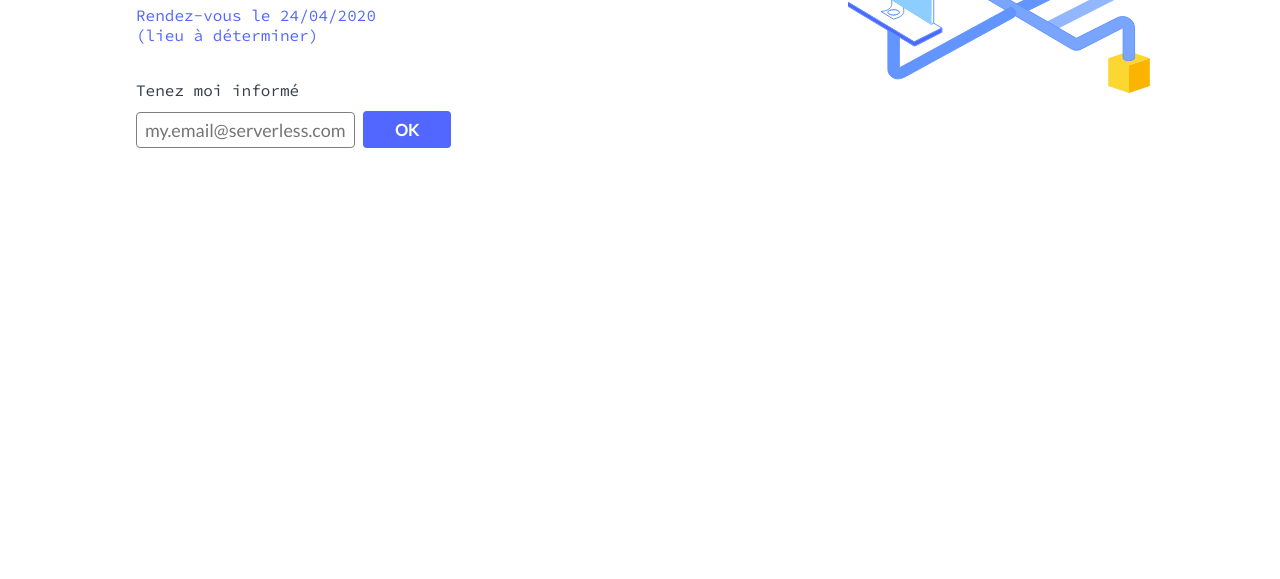
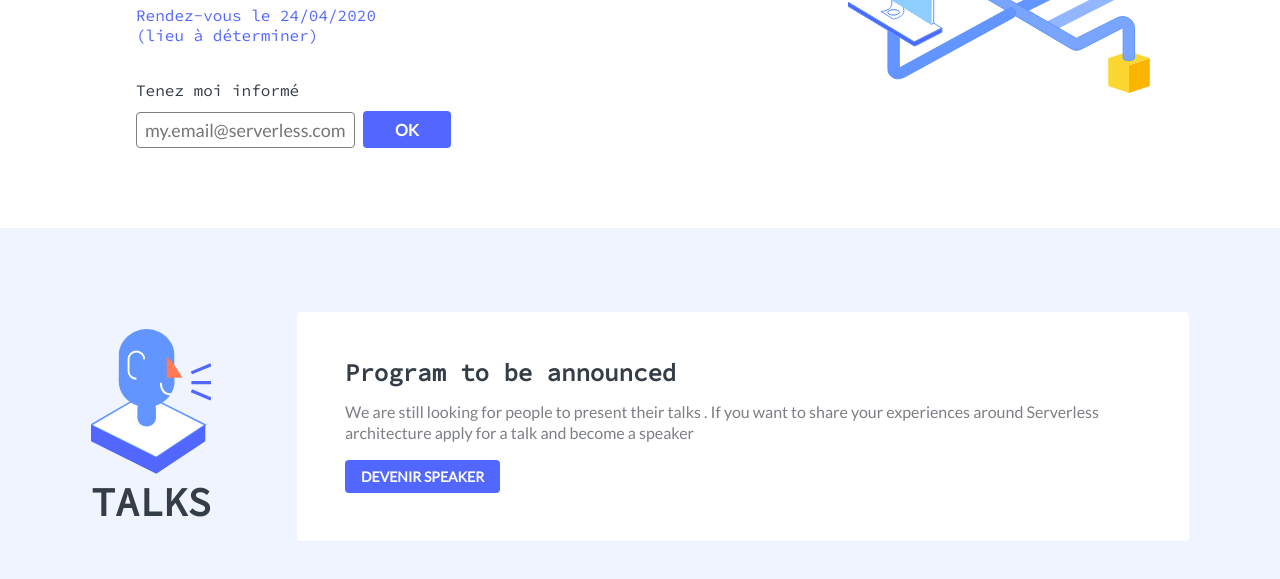
Before and after one commit to theodo/serverless-days, a Gatsby site: page / in a window 1280 px wide. Shown: the part 351-930 px from the top of the page. Before the commit the page ends 800 px from the top, so only its background shows below. Built offline with nearby package versions, Linux system fonts and the light colour scheme; Gatsby itself is replaced by a stand-in of ours.

Commit message:
add call for paper

```diff
--- /dev/null
+++ b/src/components/callForPaper/index.js
@@ -0,0 +1,23 @@
+import React from "react"
+import classes from "./styles.module.scss"
+import talkPicture from "../../images/talks.svg"
+
+const CallForPaper = () => (
+  <div className={classes.container}>
+    <div className={classes.imageContainer}>
+      <img alt="" src={talkPicture} />
+      <h2 className={classes.title}>Talks</h2>
+    </div>
+    <div className={classes.informationContainer}>
+      <h3>Program to be announced</h3>
+      <p>
+        We are still looking for people to present their talks . If you want to
+        share your experiences around Serverless architecture apply for a talk
+        and become a speaker
+      </p>
+      <button>Devenir speaker</button>
+    </div>
+  </div>
+)
+
+export default CallForPaper
--- /dev/null
+++ b/src/components/callForPaper/styles.module.scss
@@ -0,0 +1,65 @@
+@import "../../variables";
+
+.container {
+  padding: 84px 24px;
+  flex-direction: column;
+  @media (min-width: $breaking-point) {
+    padding: 84px 91px;
+    flex-direction: row;
+  }
+  display: flex;
+  justify-content: space-between;
+  align-items: center;
+
+  .imageContainer {
+    text-align: center;
+    margin-bottom: 32px;
+    @media (min-width: $breaking-point) {
+      text-align: left;
+      margin-right: 86px;
+      margin-bottom: 0;
+    }
+    img {
+      width: 140px;
+    }
+    .title {
+      font-family: "Source Code Pro", monospace;
+      font-size: 40px;
+      font-weight: bold;
+      color: $charcoal-grey;
+      text-transform: uppercase;
+    }
+  }
+  .informationContainer {
+    background-color: #fff;
+    border-radius: 4px;
+    padding: 48px;
+    h3 {
+      font-family: "Source Code Pro", monospace;
+      font-size: 24px;
+      font-weight: 600;
+      color: $charcoal-grey;
+      margin-bottom: 16px;
+    }
+    p {
+      font-family: Lato;
+      font-size: 16px;
+      line-height: 1.31;
+      color: $steel-grey;
+      margin-bottom: 16px;
+    }
+    button {
+      color: #ffffff;
+      font-family: Lato;
+      font-size: 14px;
+      font-weight: bold;
+      line-height: 17px;
+      text-align: center;
+      border: 0;
+      padding: 8px 16px;
+      border-radius: 4px;
+      background-color: $primary;
+      text-transform: uppercase;
+    }
+  }
+}
--- a/src/pages/index.js
+++ b/src/pages/index.js
@@ -7,6 +7,7 @@ import TalkCard from "../components/talkCard"
 import Location from "../components/location"
 import Contact from "../components/contact"
 import Title from "../components/title"
+import CallForPaper from "../components/callForPaper"
 import CallToAction from "../components/callToAction"
 import Sponsors from "../components/sponsors"
 import classes from "./index.module.scss"
@@ -20,6 +21,7 @@ export default function Template({ data }) {
     <Layout>
       <SEO />
       <Title />
+      <CallForPaper />
       {/* <ol className={classes.talksList} id="talks">
         {talks
           .sort((talk1, talk2) => new Date(talk1.hour) - new Date(talk2.hour))
--- a/src/pages/thanks.js
+++ b/src/pages/thanks.js
@@ -3,10 +3,12 @@ import React from "react"
 import Layout from "../components/layout"
 import SEO from "../components/seo"
 import Title from "../components/title/thanks"
+import CallForPaper from "../components/callForPaper"
 
 export default () => (
   <Layout>
     <SEO />
     <Title />
+    <CallForPaper />
   </Layout>
 )
```
Also changed, not shown: src/images/gatsby-icon.png (deleted), src/images/icon.png (added), src/images/talks.svg (added).
